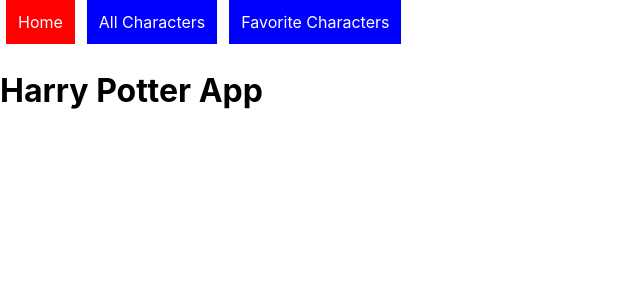
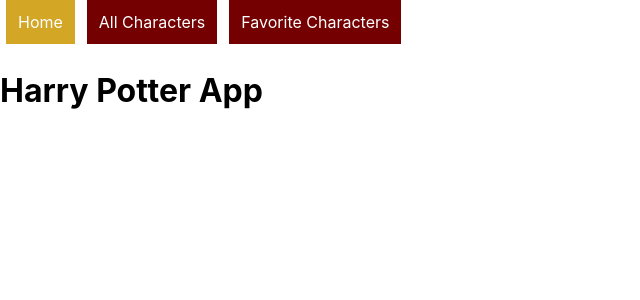
Before and after one commit to Mhall1337/Harry-Potter-Characters-App, a React (Create React App) app in the folder harry-potter-app/: page / in a window 1280 px wide. Shown: the top 300 px of the page, without its empty margins (0-640 px from the left). Built offline with nearby package versions, Linux system fonts and the light colour scheme.

Commit message:
NavBar styles added, and a few styles added to FavoritesList

```diff
--- a/harry-potter-app/src/Components/FavoritesList.js
+++ b/harry-potter-app/src/Components/FavoritesList.js
@@ -94,19 +94,14 @@
 
     useEffect(()=>setFaveCharacters(favorites),[])
 
-    function dobbyIsFree(character){
-        return
-
-    }
-
 
     return(
-        <div>
+        <div >
             {favCharacters.map((character, index)=>
-            <div key={index}>
+            <div className='favList' style={{display: "inline-block"}} key={index}>
               <p key={index}>Character Name:  {character.name} </p>
               <p>Played By: {character.actor}</p>
-              {character.name === "Dobby"? <img src="https://images.ctfassets.net/usf1vwtuqyxm/68gfGWd2SDOBdgAtDA4DR9/f476cd3f2569f733ee933d2b022d7c91/WB-HP-F7-deathly-hallows-dobby-web-landscape.jpg?fm=jpg&q=70&w=2560" alt={character.name}></img> : <img src={character.image} alt={character.name}></img>}
+              {character.name === "Dobby"? <img src="https://i.pinimg.com/originals/f2/80/29/f28029b349490f93326b87268e08088e.jpg" alt={character.name}></img> : <img src={character.image} alt={character.name}></img>}
             </div>
             )}
         </div>
--- a/harry-potter-app/src/Components/Home.js
+++ b/harry-potter-app/src/Components/Home.js
@@ -1,6 +1,6 @@
 function Home(){
     return(
-        <div>
+        <div className="homePage">
             <h1>Harry Potter App</h1>
         </div>
     )
--- a/harry-potter-app/src/Components/NavBar.js
+++ b/harry-potter-app/src/Components/NavBar.js
@@ -6,16 +6,16 @@
         width: "auto",
         padding: "12px",
         margin: "0 6px 6px",
-        background: "blue",
+        background: "#740001",
         textDecoration: "none",
         color: "white",
     }
 
     return(
         <div className="navBar">
-          <NavLink style={linkStyles} activeStyle={{background: "red"}} to="/" exact>Home</NavLink>
-          <NavLink style={linkStyles} activeStyle={{background: "red"}} to="/characters" exact>All Characters</NavLink>
-          <NavLink style={linkStyles} activeStyle={{background: "red"}} to="/favorites" exact>Favorite Characters</NavLink>
+          <NavLink style={linkStyles} activeStyle={{background: "#D3A625"}} to="/" exact>Home</NavLink>
+          <NavLink style={linkStyles} activeStyle={{background: "#D3A625"}} to="/characters" exact>All Characters</NavLink>
+          <NavLink style={linkStyles} activeStyle={{background: "#D3A625"}} to="/favorites" exact>Favorite Characters</NavLink>
         </div>
     )
 }
--- a/harry-potter-app/src/index.css
+++ b/harry-potter-app/src/index.css
@@ -16,3 +16,16 @@
   width: 300px;
   height: auto
 }
+
+.favList{
+  padding: 10px;
+  width: auto;
+  padding: 12px;
+  margin: 6px 6px 6px;
+  border: 10px;
+  border-color: black;
+
+}
+.homePage{
+  background-image: "https://i.ebayimg.com/images/g/H1MAAOSwcHRdPFKt/s-l400.jpg";
+}
```
